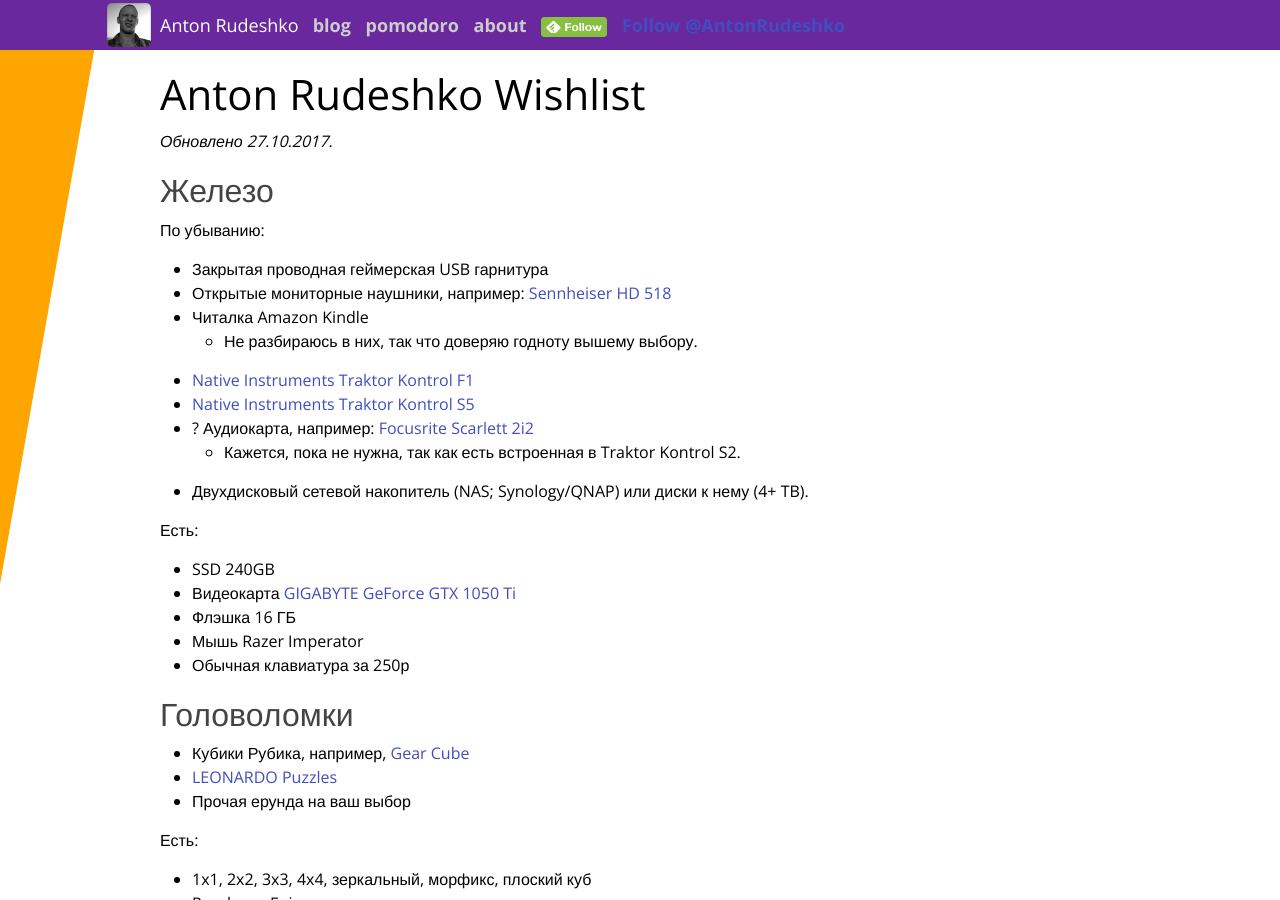
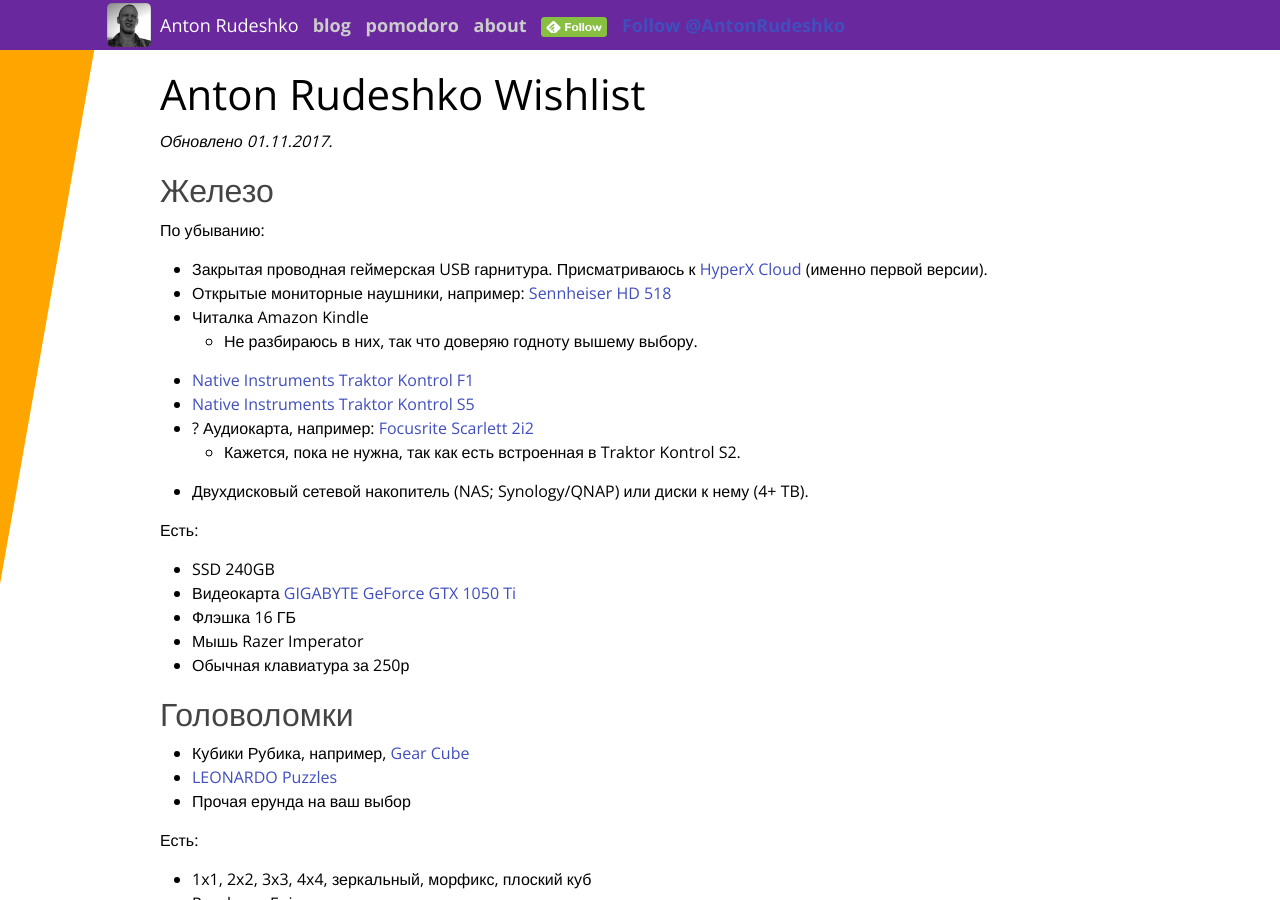
Before and after one commit to anton-rudeshko/anton-rudeshko.github.io, a Jekyll site: the page built from wishlist/index.md, in a window 1280 px wide and 900 px high. Built offline with Jekyll 4.4.1, drawn with Linux system fonts in a browser that asks for light colours; comment, search, counter and statistics services are not loaded.

Commit message:
Update wishlist

```diff
--- a/wishlist/index.md
+++ b/wishlist/index.md
@@ -5,13 +5,13 @@ title: Anton Rudeshko Wishlist
 
 # Anton Rudeshko Wishlist
 
-*Обновлено 27.10.2017.*
+*Обновлено 01.11.2017.*
 
 ## Железо
 
 По убыванию:
 
-  * Закрытая проводная геймерская USB гарнитура
+  * Закрытая проводная геймерская USB гарнитура. Присматриваюсь к [HyperX Cloud][hyperx] (именно первой версии).
   * Открытые мониторные наушники, например: [Sennheiser HD 518][hd-518]
   * Читалка Amazon Kindle
     * Не разбираюсь в них, так что доверяю годноту вышему выбору.
@@ -21,6 +21,7 @@ title: Anton Rudeshko Wishlist
     * Кажется, пока не нужна, так как есть встроенная в Traktor Kontrol S2.
   * Двухдисковый сетевой накопитель (NAS; Synology/QNAP) или диски к нему (4+ TB).
 
+[hyperx]: https://market.yandex.ru/product/12241602
 [hd-518]: https://market.yandex.ru/product/6516805
 [ni-kontrol-s5]: http://www.native-instruments.com/en/products/traktor/dj-controllers/traktor-kontrol-s5/
 [ni-kontrol-f1]: http://www.native-instruments.com/en/products/traktor/dj-controllers/traktor-kontrol-f1/
```
